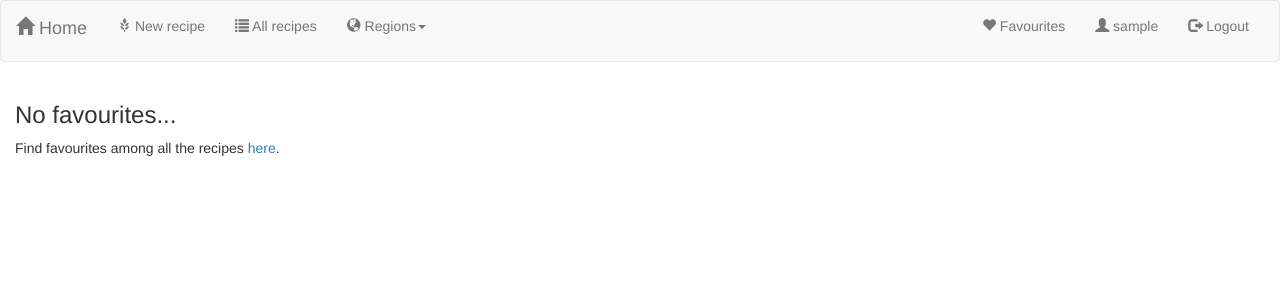
After one commit to DanielAndreasen/TripMeal, a Flask app: page /favourites/ in a window 1280 px wide. The commit adds this page. Shown: the top 300 px of the page. Run offline with Flask 2, Linux system fonts and the light colour scheme; the visitor is signed in with stand-in values (Sample User, id 1); tables that the repository leaves empty or names only in its code hold one stand-in row (values such as "Sample post"); parts of the project's set-up code (start-up, migrations or seed data) failed here and were passed over; some libraries are stand-ins or nearby versions.

Commit message:
Add favourites page

```diff
--- a/__init__.py
+++ b/__init__.py
@@ -62,6 +62,7 @@ def login_page():
         return render_template('login.html', error=error)
 
 
+# TODO: Some problems when login in with wrong username/password
 @app.route('/logout/')
 @login_required
 def logout_page():
@@ -207,5 +208,28 @@ def list_recipe():
         return redirect(url_for('list_recipes'))
 
 
+@app.route('/favourites/')
+@login_required
+def favourites_page():
+    c, conn = connection()
+    _ = c.execute('SELECT favourites FROM users WHERE username = ("%s");' % session['username'])
+    favs = c.fetchall()[0][0].split(',')
+    c.close()
+    conn.close()
+    gc.collect()
+    if len(favs) > 1:
+        fav_dict = {}
+        for fav in favs[1:]:
+            c, conn = connection()
+            _ = c.execute('SELECT title FROM recipes WHERE rid = ("%s");' % fav)
+            fav_dict[fav] = c.fetchall()[0][0]
+            c.close()
+            conn.close()
+            gc.collect()
+        return render_template('favourites.html', favourites=fav_dict)
+    else:
+        return render_template('favourites.html', favourites=False)
+
+
 if __name__ == '__main__':
     app.run(host='0.0.0.0', port=5000, debug=True)
--- /dev/null
+++ b/templates/favourites.html
@@ -0,0 +1,20 @@
+{% extends "header.html" %}
+
+{% block body %}
+
+  {% if favourites %}
+    <h3>Favourites includes</h3>
+    <ul>
+      {% for rid, favourite in favourites.iteritems() %}
+        <li><a href="/recipe?rid={{rid}}&fav=true">{{favourite}}</a></li>
+      {% endfor %}
+    </ul>
+  {% else %}
+    <h3>No favourites...</h3>
+    <p>Find favourites among all the recipes <a href="/recipes/">here</a>.</p>
+  {% endif %}
+
+
+
+
+{% endblock %}
--- a/templates/header.html
+++ b/templates/header.html
@@ -36,7 +36,8 @@
 
         <ul class="navbar-right">
           {% if session.logged_in %}
-            <p class="navbar-text"><span class="glyphicon glyphicon-user"></span> {{ session.username }}</p>
+            <a class="navbar-text" href="/favourites/"><span class="glyphicon glyphicon-heart"></span> Favourites</a>
+            <a class="navbar-text" href="/favourites/"><span class="glyphicon glyphicon-user"></span> {{ session.username }}</a>
             <a class="navbar-text" href="/logout/"><span class="glyphicon glyphicon-log-out"></span> Logout</a></h5>
           {% else %}
             <a class="navbar-text" href="/register/"><span class="glyphicon glyphicon-pencil"></span> Sign up</a>
```
